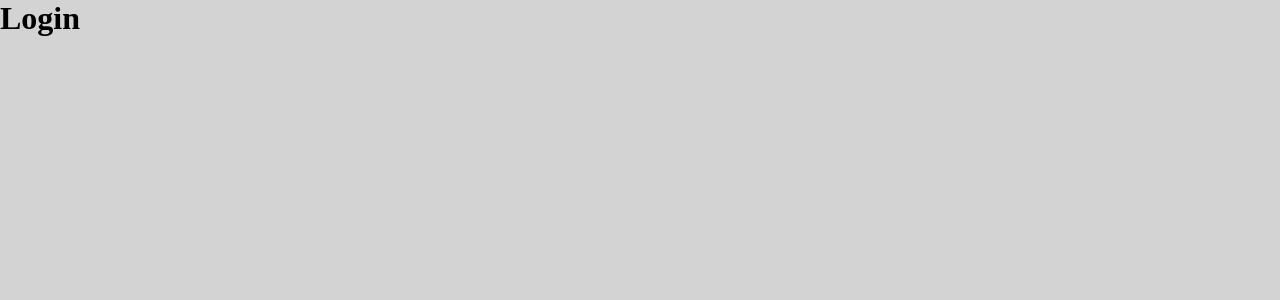
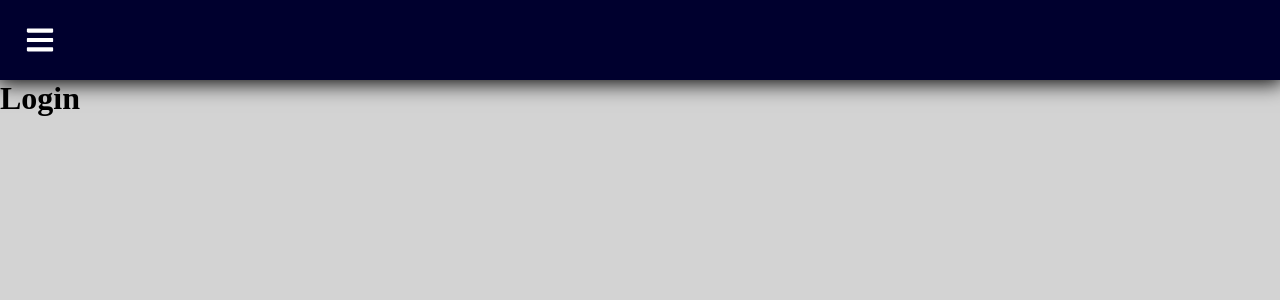
Before and after one commit to netoacpn/pharmasystem, a React (Vite) app: page / in a window 1280 px wide. Shown: the top 300 px of the page. Built offline with nearby package versions, Linux system fonts and the light colour scheme.

Commit message:
:sparkles: feat: Add Header e Sidebar

```diff
--- /dev/null
+++ b/src/components/SidebarItem/index.jsx
@@ -0,0 +1,13 @@
+import React from 'react'
+import { Container } from './styles'
+
+const SidebarItem = ({ Icon, Text }) => {
+  return (
+    <Container>
+      <Icon />
+      {Text}
+    </Container>
+  )
+}
+
+export default SidebarItem
--- /dev/null
+++ b/src/components/SidebarItem/styles.js
@@ -0,0 +1,21 @@
+import styled from 'styled-components';
+
+export const Container = styled.div`
+  display: flex;
+  align-items: center;
+  background-color: #1A202C;
+  font-size: 20px;
+  color: white;
+  padding: 10px;
+  cursor: pointer;
+  border-radius: 10px;
+  margin: 0 15px 20px;
+
+  > svg {
+    margin: 0 20px;
+  }
+
+  &:hover {
+    background-color: black;
+  }
+`;
--- a/src/components/header/index.jsx
+++ b/src/components/header/index.jsx
@@ -0,0 +1,22 @@
+import React from 'react'
+import { useState } from 'react'
+import { Container } from './styles'
+import { FaBars } from 'react-icons/fa'
+import Sidebar from '../Sidebar'
+
+function Header(){
+  const [sidebar, setSidebar] = useState(false)
+
+  function mostrarSiderbar(){
+    setSidebar(!sidebar)
+  }
+
+  return (
+    <Container>
+      <FaBars onClick={mostrarSiderbar} />
+      {sidebar && <Sidebar active={setSidebar} />}
+    </Container>
+  )
+}
+
+export {Header}
--- /dev/null
+++ b/src/components/header/styles.js
@@ -0,0 +1,18 @@
+import styled from 'styled-components';
+
+export const Container = styled.div`
+  height: 80px;
+  display: flex;
+  background-color: #00002e;
+  box-shadow: 0 0 20px 3px;
+
+  > svg {
+    position: fixed;
+    color: white;
+    width: 30px;
+    height: 30px;
+    margin-top: 25px;
+    margin-left: 25px;
+    cursor: pointer;
+  }
+`;
--- a/src/components/sidebar/index.jsx
+++ b/src/components/sidebar/index.jsx
@@ -0,0 +1,34 @@
+import React from 'react'
+import { Container, Content } from './styles'
+import {
+  FaTimes,
+  FaHome,
+  FaMapMarkedAlt,
+  FaRegBuilding,
+  FaListOl,
+  FaMedkit
+} from 'react-icons/fa'
+
+import SidebarItem from '../SidebarItem'
+
+function Sidebar({ active }){
+
+  function closeSidebar(){
+    active(false)
+  }
+
+  return (
+    <Container sidebar={active}>
+      <FaTimes onClick={closeSidebar} />
+      <Content>
+        <SidebarItem Icon={FaHome} Text="Home" />
+        <SidebarItem Icon={FaMapMarkedAlt} Text="Mapa" />
+        <SidebarItem Icon={FaRegBuilding} Text="Cadastro de Farmácia" />
+        <SidebarItem Icon={FaListOl} Text="Lista de Medicamentos" />
+        <SidebarItem Icon={FaMedkit} Text="Cadastro de Medicamento" />
+      </Content>
+    </Container>
+  )
+}
+
+export default Sidebar
--- /dev/null
+++ b/src/components/sidebar/styles.js
@@ -0,0 +1,37 @@
+import styled from 'styled-components';
+
+export const Container = styled.div`
+  background-color: #00001c;
+  position: fixed;
+  height: 100%;
+  top: 0px;
+  left: 0px;
+  width: 300px;
+  left: ${props => props.sidebar ? '0' : '-100%'};
+  animation: showSidebar .4s;
+
+  > svg {
+    position: fixed;
+    color: white;
+    width: 30px;
+    height: 30px;
+    margin-top: 32px;
+    margin-left: 32px;
+    cursor: pointer;
+  }
+
+  @keyframes showSidebar {
+    from {
+      opacity: 0;
+      width: 0;
+    }
+    to {
+      opacity: 1;
+      width: 300px;
+    }
+  }
+`;
+
+export const Content = styled.div`
+  margin-top: 100px;
+`;
--- a/src/pages/login/index.jsx
+++ b/src/pages/login/index.jsx
@@ -1,6 +1,9 @@
+import { Header } from "../../components/header"
+
 function Login(){
   return(
     <>
+      <Header />
       <h1>Login</h1>
     </>
   )
```
Also changed, not shown: src/components/header/style.css (deleted), src/components/sidebar/style.css (deleted).
